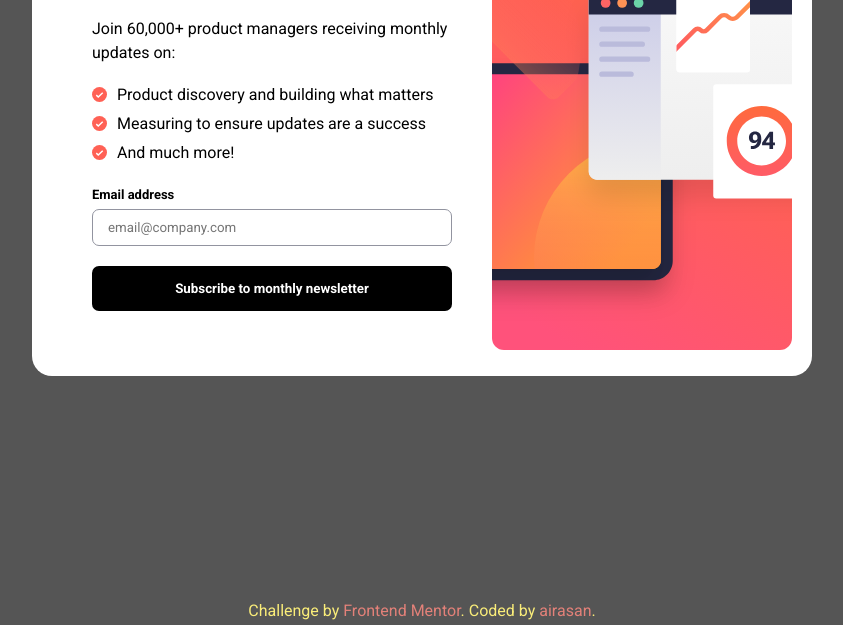
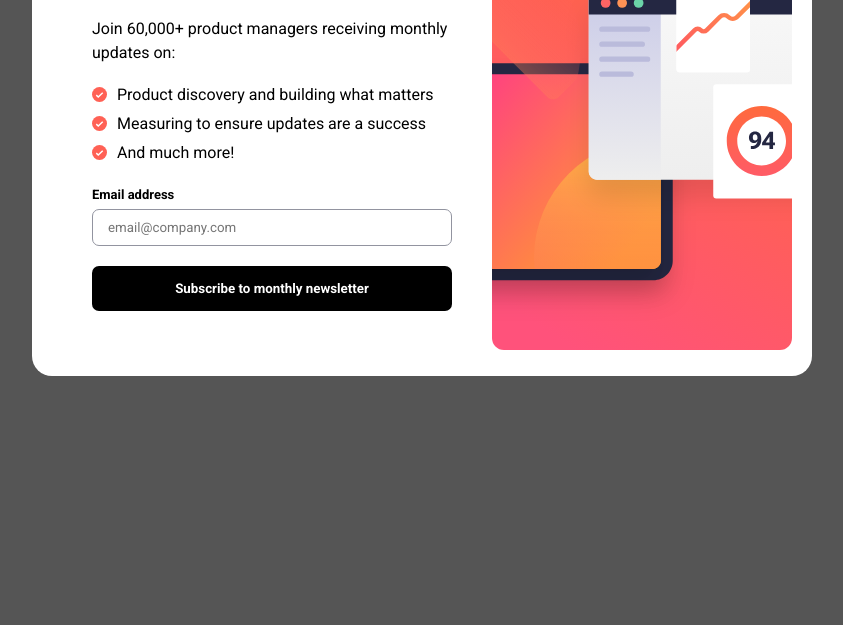
Before and after one commit to AiraSan/sign-up-form, a plain HTML site: page index.html in a window 1280 px wide. Shown: the part 175-800 px from the top of the page, without its empty margins (218-1061 px from the left). Drawn offline with Linux system fonts and the light colour scheme.

Commit message:
challenge done

```diff
--- a/index.html
+++ b/index.html
@@ -8,7 +8,7 @@
   <link rel="stylesheet" href="style.css">
   <title>Frontend Mentor | Newsletter sign-up form with success message</title>
   <style>
-    .attribution {
+    /* .attribution {
       position: absolute;
       bottom: 5px;
       left: 50%;
@@ -19,7 +19,7 @@
       text-decoration: none;
       color: hsla(5, 100%, 75%, 0.836);
       cursor: pointer;
-    }
+    } */
   </style>
 </head>
 <body>
@@ -92,10 +92,10 @@
 
   <!-- Success message end -->
 
-  <div class="attribution">
+  <!-- <div class="attribution">
     Challenge by <a href="https://www.frontendmentor.io?ref=challenge" target="_blank">Frontend Mentor</a>.
     Coded by <a href="https://www.frontendmentor.io/profile/AiraSan">airasan</a>.
-  </div>
+  </div> -->
   <script src="app.js"></script>
 </body>
 </html>
```
